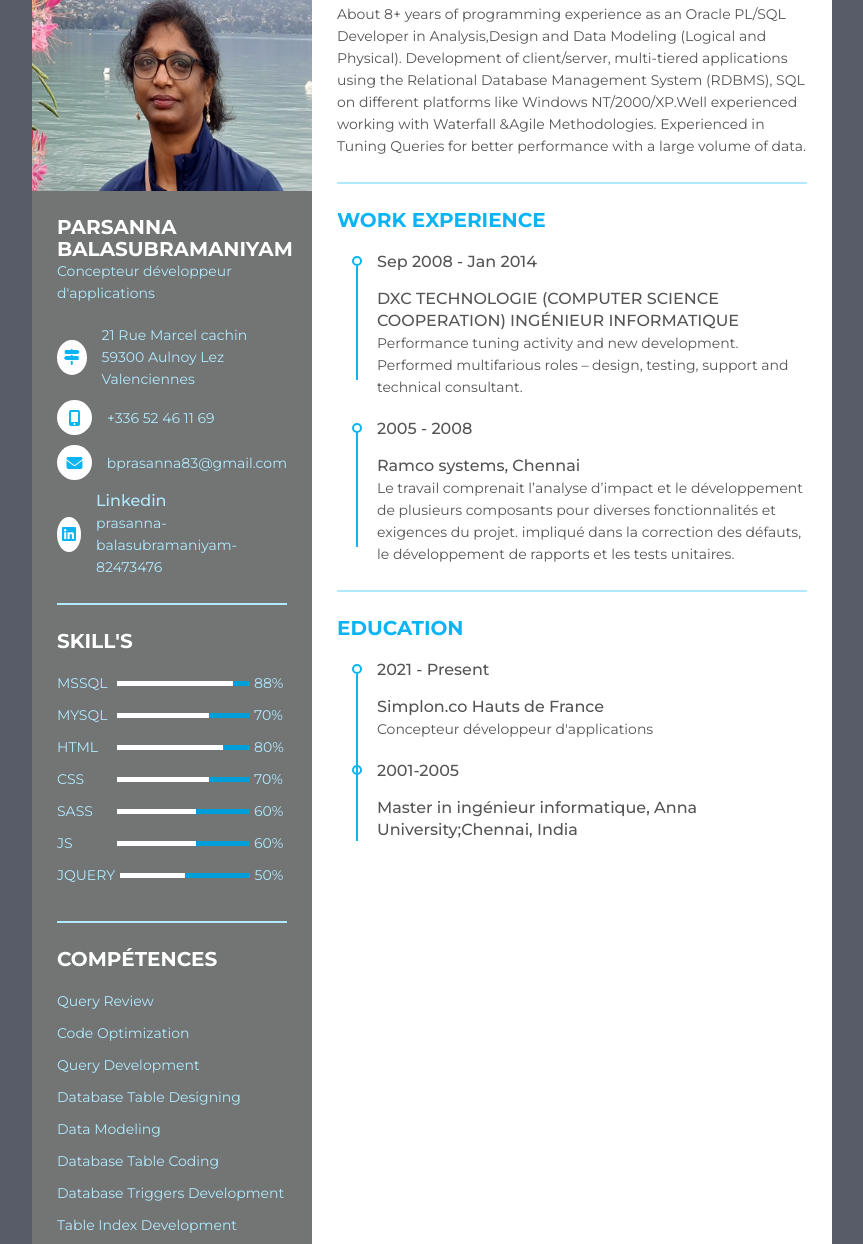
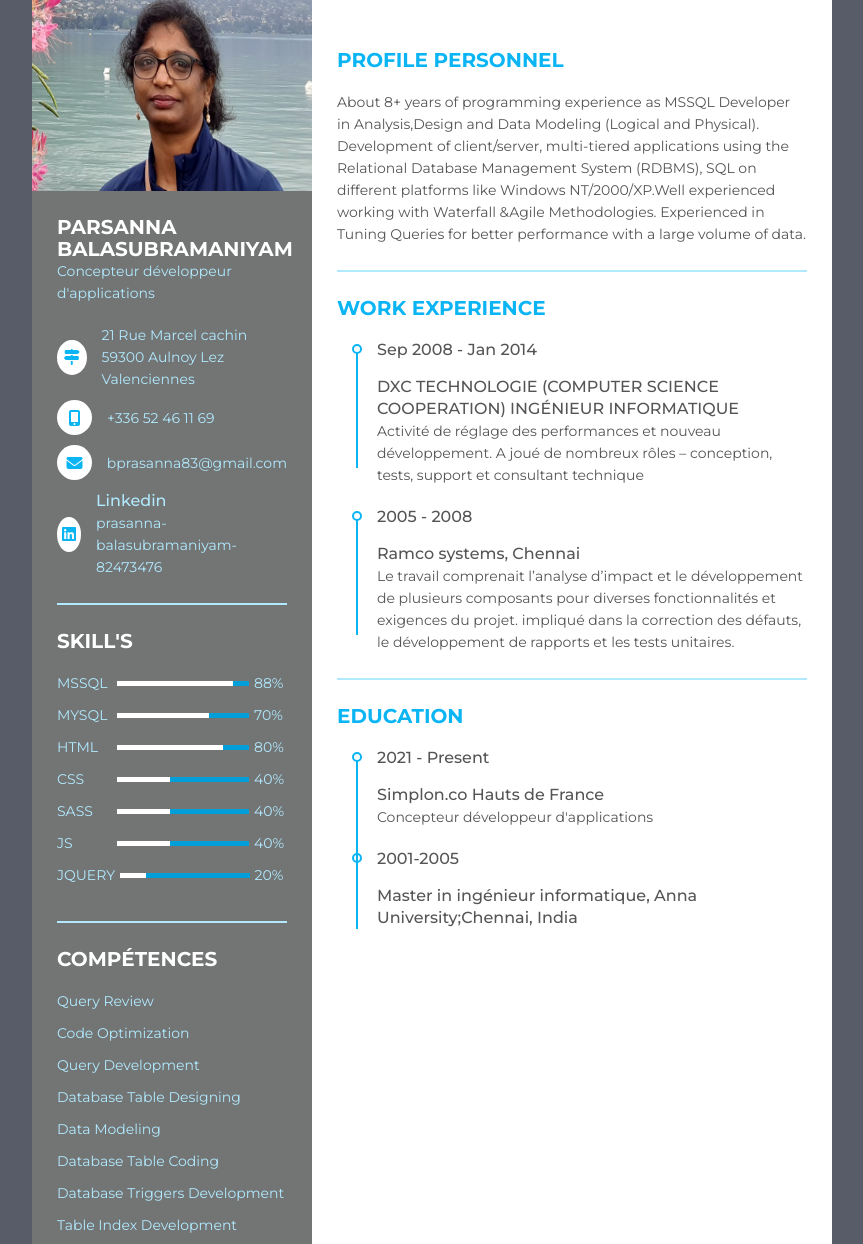
Before and after one commit to prasanna-bala/Resume, a plain HTML site: page index.html in a window 1280 px wide. Shown: the part 139-1383 px from the top of the page, without its empty margins (208-1071 px from the left). Drawn offline with Linux system fonts and the light colour scheme.

Commit message:
Add files via upload

```diff
--- a/cv.css
+++ b/cv.css
@@ -146,7 +146,7 @@ body {
 
 .resume .resume_right {
   width: 520px;
-  top: 100px;
+  top: 200px;
   background: #fff;
   padding: 25px;
 }
--- a/index.html
+++ b/index.html
@@ -101,36 +101,36 @@
                                 CSS
                             </div>
                             <div class="skill_progress">
-                                <span style="width: 70%;"></span>
+                                <span style="width: 40%;"></span>
                             </div>
-                            <div class="skill_per">70%</div>
+                            <div class="skill_per">40%</div>
                         </li>
                         <li>
                             <div class="skill_name">
                                 SASS
                             </div>
                             <div class="skill_progress">
-                                <span style="width: 60%;"></span>
+                                <span style="width: 40%;"></span>
                             </div>
-                            <div class="skill_per">60%</div>
+                            <div class="skill_per">40%</div>
                         </li>
                         <li>
                             <div class="skill_name">
                                 JS
                             </div>
                             <div class="skill_progress">
-                                <span style="width: 60%;"></span>
+                                <span style="width: 40%;"></span>
                             </div>
-                            <div class="skill_per">60%</div>
+                            <div class="skill_per">40%</div>
                         </li>
                         <li>
                             <div class="skill_name">
                                 JQUERY
                             </div>
                             <div class="skill_progress">
-                                <span style="width: 50%;"></span>
+                                <span style="width: 20%;"></span>
                             </div>
-                            <div class="skill_per">50%</div>
+                            <div class="skill_per">20%</div>
                         </li>
                     </ul>
                 </div>
@@ -153,10 +153,11 @@
         </div>
         <div class="resume_right">
             <div class="resume_item resume_about">
+            </br>     </br>     </br>     </br>
                 <div class="title">
                     <p class="bold">Profile personnel</p>
                 </div>
-                <p>About 8+ years of programming experience as an Oracle PL/SQL Developer in Analysis,Design and Data Modeling (Logical and Physical). Development of client/server, multi-tiered applications using the Relational Database Management System (RDBMS), SQL on different platforms like Windows NT/2000/XP.Well experienced working with Waterfall &Agile Methodologies. Experienced in Tuning Queries for better performance with a large volume of data.
+                <p>About 8+ years of programming experience as MSSQL Developer in Analysis,Design and Data Modeling (Logical and Physical). Development of client/server, multi-tiered applications using the Relational Database Management System (RDBMS), SQL on different platforms like Windows NT/2000/XP.Well experienced working with Waterfall &Agile Methodologies. Experienced in Tuning Queries for better performance with a large volume of data.
                 </p>
             </div>
             <div class="resume_item resume_work">
@@ -169,8 +170,8 @@
                         <div class="info">
                             <p class="semi-bold">DXC TECHNOLOGIE (COMPUTER SCIENCE COOPERATION) INGÉNIEUR INFORMATIQUE
                                 </p>
-                            <p>Performance tuning activity and new development.
-                                Performed multifarious roles – design, testing, support and technical consultant.</p>
+                            <p>Activité de réglage des performances et nouveau développement.
+                                A joué de nombreux rôles – conception, tests, support et consultant technique</p>
                         </div>
                     </li>
                     <li>
```
